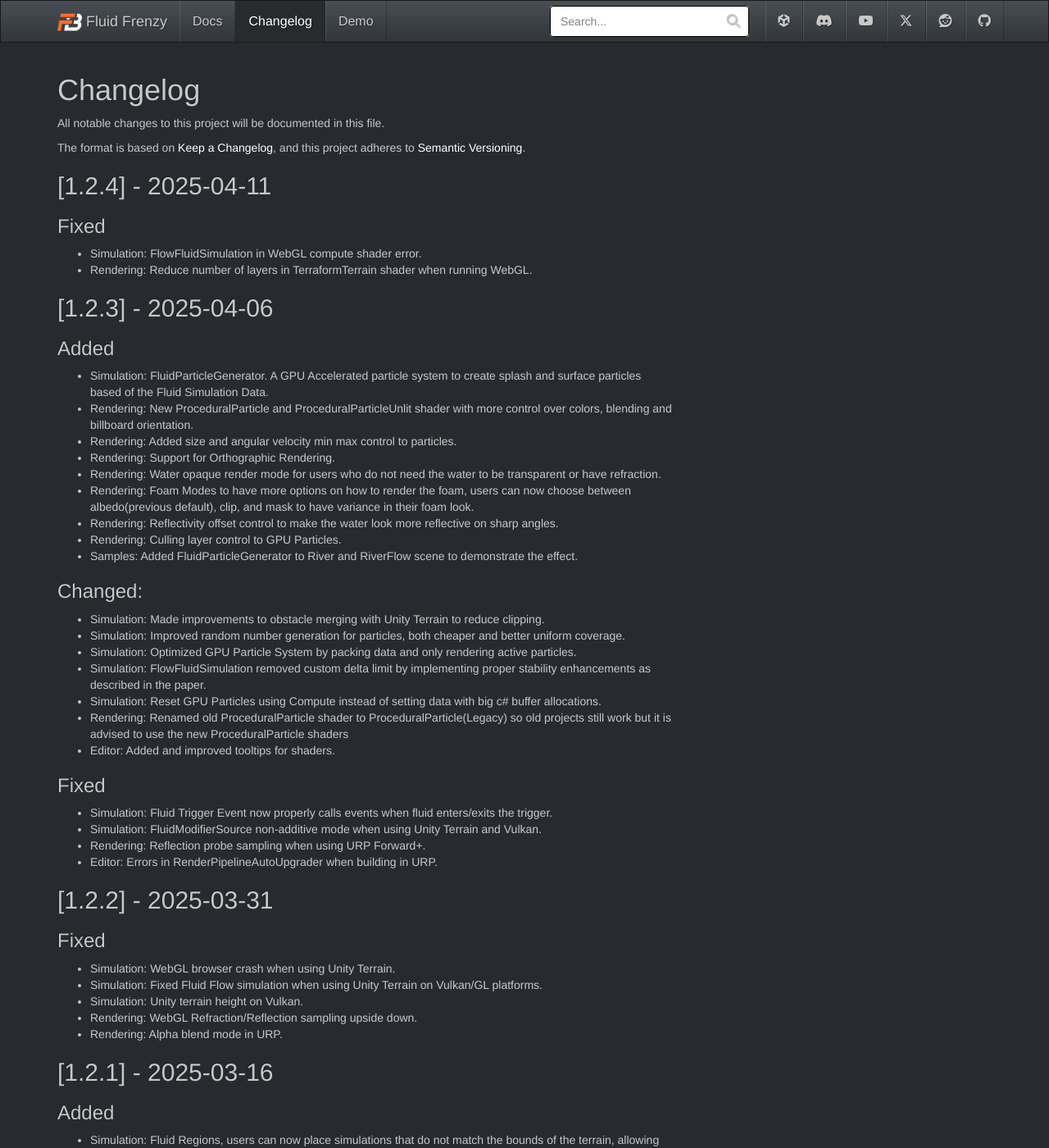
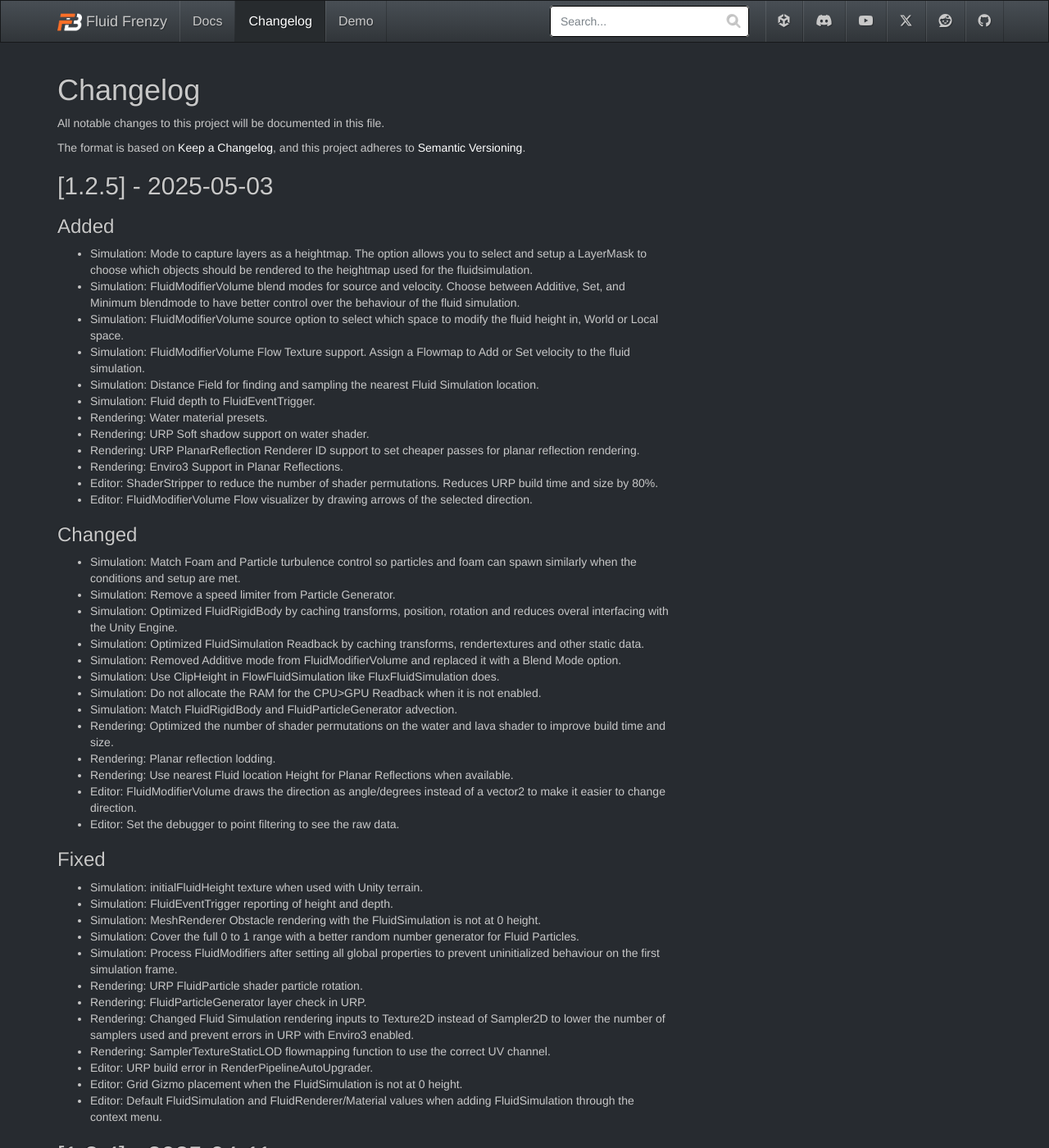
Before and after one commit to FrenzyByte/fluidfrenzy, a Jekyll site: the page built from _changelog/index.md, in a window 1280 px wide and 1400 px high. Shown: the whole window at 82% size. Built offline with Jekyll 4.4.1, drawn with Linux system fonts in a browser that asks for light colours.

Commit message:
v1.2.5 changelog.

```diff
--- a/_changelog/index.md
+++ b/_changelog/index.md
@@ -9,6 +9,52 @@ All notable changes to this project will be documented in this file.
 
 The format is based on [Keep a Changelog](https://keepachangelog.com/en/1.1.0/),
 and this project adheres to [Semantic Versioning](https://semver.org/spec/v2.0.0.html).
+
+
+## [1.2.5] - 2025-05-03
+
+### Added
+- Simulation: Mode to capture layers as a heightmap. The option allows you to select and setup a LayerMask to choose which objects should be rendered to the heightmap used for the fluidsimulation.
+- Simulation: FluidModifierVolume blend modes for source and velocity. Choose between Additive, Set, and Minimum blendmode to have better control over the behaviour of the fluid simulation.
+- Simulation: FluidModifierVolume source option to select which space to modify the fluid height in, World or Local space.
+- Simulation: FluidModifierVolume Flow Texture support. Assign a Flowmap to Add or Set velocity to the fluid simulation.
+- Simulation: Distance Field for finding and sampling the nearest Fluid Simulation location.
+- Simulation: Fluid depth to FluidEventTrigger.
+- Rendering: Water material presets.
+- Rendering: URP Soft shadow support on water shader.
+- Rendering: URP PlanarReflection Renderer ID support to set cheaper passes for planar reflection rendering.
+- Rendering: Enviro3 Support in Planar Reflections.
+- Editor: ShaderStripper to reduce the number of shader permutations. Reduces URP build time and size by 80%.
+- Editor: FluidModifierVolume Flow visualizer by drawing arrows of the selected direction.
+
+### Changed
+- Simulation: Match Foam and Particle turbulence control so particles and foam can spawn similarly when the conditions and setup are met.
+- Simulation: Remove a speed limiter from Particle Generator.
+- Simulation: Optimized FluidRigidBody by caching transforms, position, rotation and reduces overal interfacing with the Unity Engine.
+- Simulation: Optimized FluidSimulation Readback by caching transforms, rendertextures and other static data.
+- Simulation: Removed Additive mode from FluidModifierVolume and replaced it with a Blend Mode option.
+- Simulation: Use ClipHeight in FlowFluidSimulation like FluxFluidSimulation does.
+- Simulation: Do not allocate the RAM for the CPU>GPU Readback when it is not enabled.
+- Simulation: Match FluidRigidBody and FluidParticleGenerator advection.
+- Rendering: Optimized the number of shader permutations on the water and lava shader to improve build time and size.
+- Rendering: Planar reflection lodding.
+- Rendering: Use nearest Fluid location Height for Planar Reflections when available.
+- Editor: FluidModifierVolume draws the direction as angle/degrees instead of a vector2 to make it easier to change direction.
+- Editor: Set the debugger to point filtering to see the raw data.
+
+### Fixed
+- Simulation: initialFluidHeight texture when used with Unity terrain.
+- Simulation: FluidEventTrigger reporting of height and depth.
+- Simulation: MeshRenderer Obstacle rendering with the FluidSimulation is not at 0 height.
+- Simulation: Cover the full 0 to 1 range with a better random number generator for Fluid Particles.
+- Simulation: Process FluidModifiers after setting all global properties to prevent uninitialized behaviour on the first simulation frame.
+- Rendering: URP FluidParticle shader particle rotation.
+- Rendering: FluidParticleGenerator layer check in URP.
+- Rendering: Changed Fluid Simulation rendering inputs to Texture2D instead of Sampler2D to lower the number of samplers used and prevent errors in URP with Enviro3 enabled.
+- Rendering: SamplerTextureStaticLOD flowmapping function to use the correct UV channel.
+- Editor: URP build error in RenderPipelineAutoUpgrader.
+- Editor: Grid Gizmo placement when the FluidSimulation is not at 0 height.
+- Editor: Default FluidSimulation and FluidRenderer/Material values when adding FluidSimulation through the context menu.
 
 ## [1.2.4] - 2025-04-11
 
```
